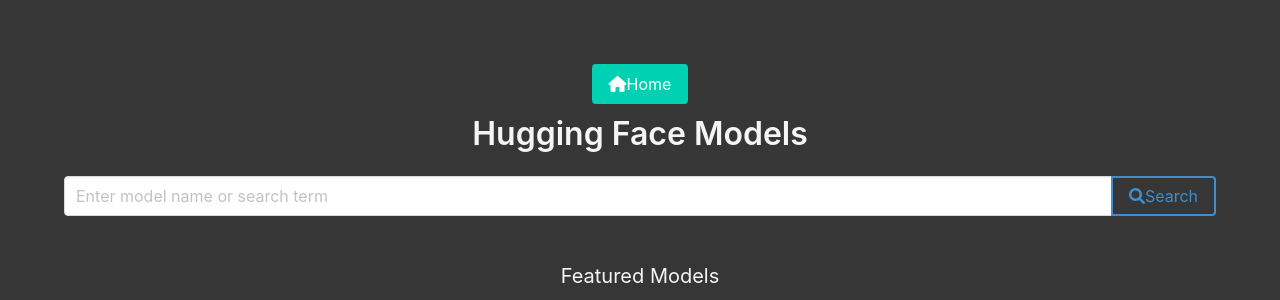
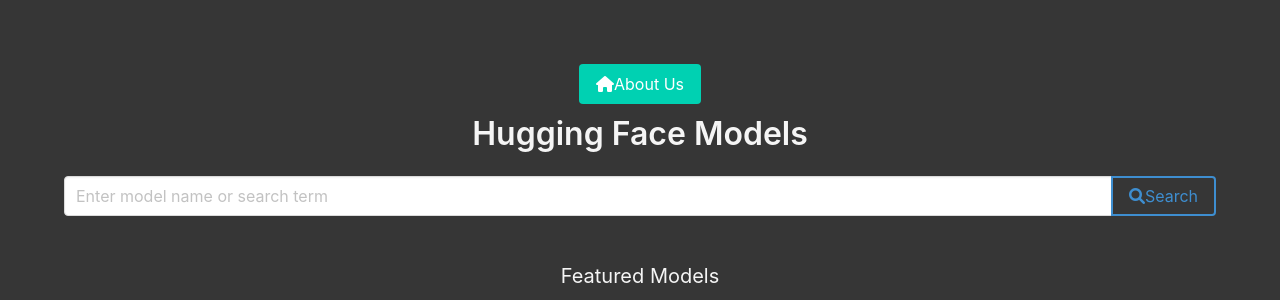
Before and after one commit to nkatzenberger/Senior-Design-Project-L3M, a Flask app: template webServer/frontend/templates/views/index.html in a window 1280 px wide. Shown: the top 300 px of the page. Run offline with Flask 3, Linux system fonts and the light colour scheme; the template is opened without the code that fills it, so the values that code supplies are empty.

Commit message:
Basic Home Page Working +renamed old files

```diff
--- a/webServer/backend/app.py
+++ b/webServer/backend/app.py
@@ -4,7 +4,6 @@
 import random
 import sys
 from config import app
-#app = Flask(__name__)
 #sys.path.append('backend')
 # Set up logging
 logging.basicConfig(level=logging.DEBUG)
@@ -62,5 +61,9 @@
         logger.error(f"Error fetching models: {e}")
         return jsonify({'error': 'Error fetching models'}), 500
 
+@app.route('/AboutUs')
+def About():
+    return render_template('views/aboutUs.html')
+
 if __name__ == '__main__':
     app.run(host="localhost", port=3000)
--- a/webServer/frontend/templates/views/index.html
+++ b/webServer/frontend/templates/views/index.html
@@ -21,8 +21,8 @@
     <section class="section">
         <div class="container">
             <div class="field has-text-centered mt-4">
-                <a href="/" class="button is-primary">
-                    <i class="fas fa-home"></i> Home
+                <a href="/AboutUs" class="button is-primary">
+                    <i class="fas fa-home"></i> About Us
                 </a>
             </div>
 
```
Also changed, not shown: webServer/backend/oldapp.py (renamed from webServer/backend/renamedapp.py), webServer/frontend/templates/views/aboutUs.html (renamed from webServer/frontend/templates/views/oldindex.html).
